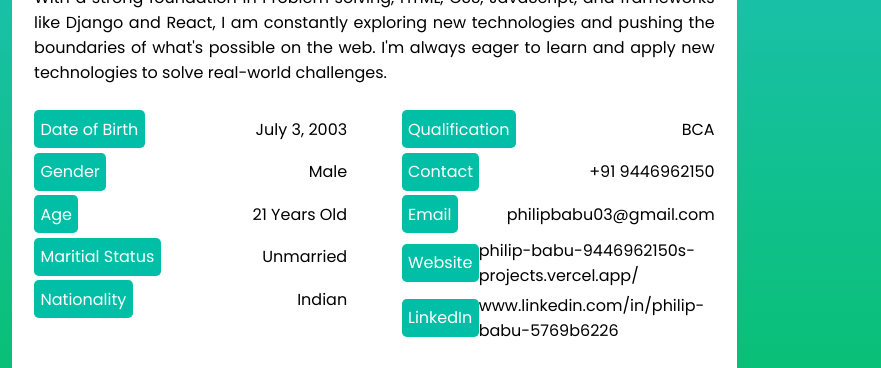
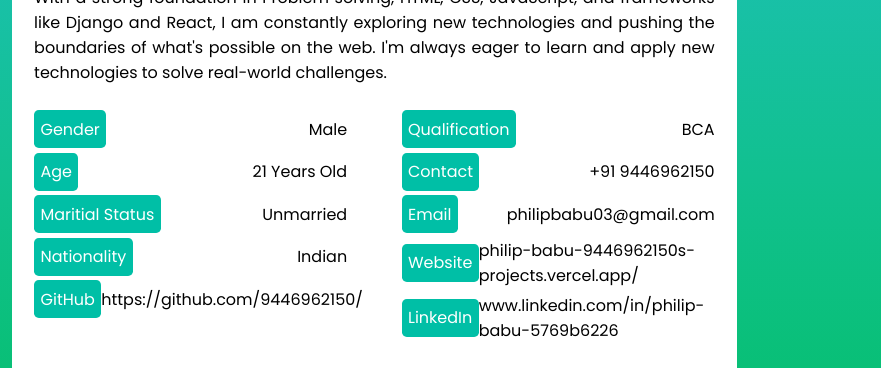
Before and after one commit to 9446962150/Philip_babu, a plain HTML site: page index.html in a window 1280 px wide. Shown: the part 223-591 px from the top of the page, 399-1280 px from the left. Drawn offline with Linux system fonts and the light colour scheme.

Commit message:
Update index.html
One item removed and added

```diff
--- a/index.html
+++ b/index.html
@@ -84,11 +84,11 @@
                 </div>
                 <div class="about_profile">
                     <ul class="left_profile">
-                        <li><span class="profile_title">Date of Birth</span><span>July 3, 2003</span></li>
                         <li><span class="profile_title">Gender</span><span>Male</span></li>
                         <li><span class="profile_title">Age</span><span>21 Years Old</span></li>
                         <li><span class="profile_title">Maritial Status</span><span>Unmarried</span></li>
                         <li><span class="profile_title">Nationality</span><span>Indian</span></li>
+                        <li><span class="profile_title">GitHub</span><span><a href="https://github.com/9446962150/">https://github.com/9446962150/</a></span></li>
                     </ul>
 
                     <ul class="right_profile">
```
